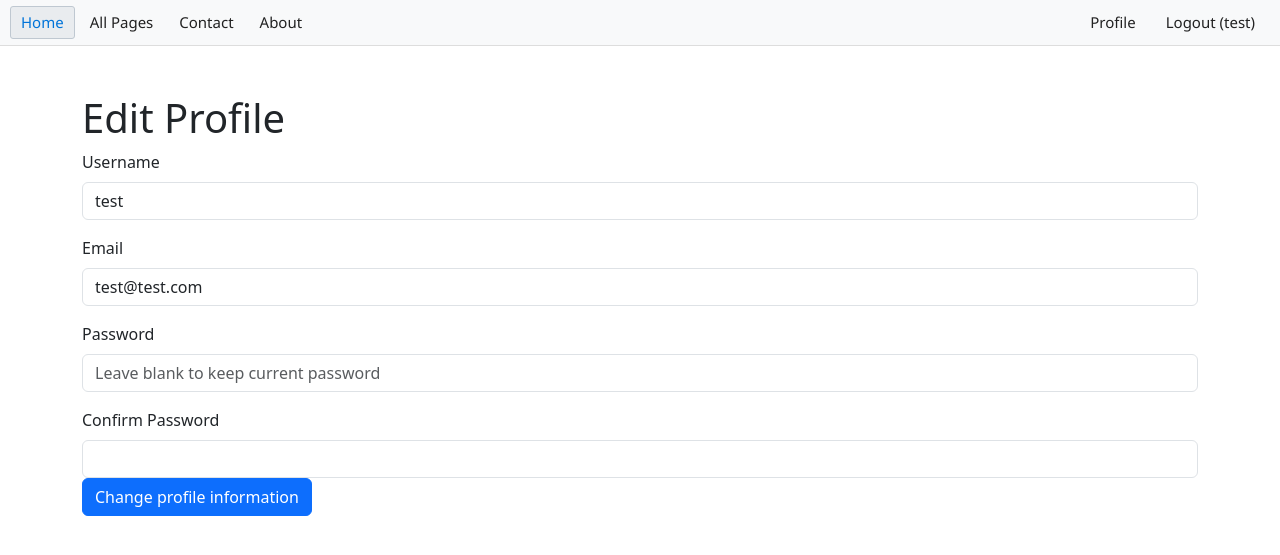
After one commit to Doody06/Practice_Wiki, a Flask app: page /edit_profile in a window 1280 px wide. The commit adds this page. Shown: the top 555 px of the page. Run offline with Flask 3, Linux system fonts and the light colour scheme; a user stored in the database is signed in.

```diff
--- a/app/forms.py
+++ b/app/forms.py
@@ -1,6 +1,6 @@
 from flask_wtf import FlaskForm
 from wtforms import StringField, PasswordField, SubmitField, EmailField, TextAreaField
-from wtforms.validators import DataRequired, Email, EqualTo, Length
+from wtforms.validators import DataRequired, Email, EqualTo, Length, Optional
 import markdown2
 
 class LoginForm(FlaskForm):
@@ -12,8 +12,22 @@ class RegistrationForm(FlaskForm):
     username = StringField('Username', validators=[DataRequired(), Length(min=3, max=25)])
     email = EmailField('Email', validators=[DataRequired(), Email()])
     password = PasswordField('Password', validators=[DataRequired(), Length(min=6, max=50)])
-    confirm_password = PasswordField('Confirm Password', validators=[DataRequired(), EqualTo('password')])
+    confirm_password = PasswordField('Confirm Password', validators=[DataRequired(), EqualTo('password', message='Passwords must match')])
     submit = SubmitField('Register')
+
+class EditProfileForm(FlaskForm):
+    username = StringField('Username', validators=[DataRequired(), Length(min=3, max=25),])
+    email = EmailField('Email', validators=[DataRequired(), Email(),])
+    password = PasswordField('Password', validators=[Optional(), Length(min=6, max=50)])
+    confirm_password = PasswordField('Confirm Password', validators=[Optional()])
+
+    def validate_confirm_password(form, field):
+        if form.password.data:
+            if not field.data:
+                raise ValueError('Please confirm your password.')
+            if field.data != form.password.data:
+                raise ValueError('Passwords must match.')
+    submit = SubmitField('Update Profile')
 
 class NewPageForm(FlaskForm):
     title = StringField('Title', validators=[DataRequired(), Length(max=200)])
--- a/app/routes/auth.py
+++ b/app/routes/auth.py
@@ -1,13 +1,14 @@
 from flask import Blueprint, render_template, redirect, url_for, flash, request
 from flask_login import login_user, logout_user, login_required, current_user
 from app import db
-from app.forms import LoginForm, RegistrationForm
+from app.forms import LoginForm, RegistrationForm, EditProfileForm
 from app.models import User
 
 bp = Blueprint('auth', __name__)
 
 @bp.route('/login', methods=['GET', 'POST'])
 def login():
+    #temporary login my account for debugging
    user = User.query.filter_by(username='doody').first()
    login_user(user)
    return redirect(url_for('admin.dashboard'))
@@ -48,3 +49,24 @@ def register():
 def logout():
     logout_user()
     return redirect(url_for('user.home'))
+
+@bp.route('/edit_profile', methods=['GET', 'POST'])
+@login_required
+def edit_profile():
+    user = current_user
+    print(user.username)
+    form = EditProfileForm()
+    if form.validate_on_submit():
+        user.username = form.username.data
+        user.email = form.email.data
+        if form.password.data:
+            user.set_password(form.password.data)
+        db.session.commit()
+        flash('Profile updated successfully!', 'success')
+        return redirect(url_for('user.profile', username=user.username))
+    else:
+        if form.errors: #change this block to make it readable >:
+            for field, errors in form.errors.items():
+                for error in errors:
+                    flash(f'Error in {getattr(form, field).label.text}: {error}', 'danger')
+    return render_template('edit_profile.html', form=form, user=user)
--- a/app/templates/base.html
+++ b/app/templates/base.html
@@ -57,6 +57,7 @@
                 <a href="{{ url_for('admin.dashboard') }}">Admin Dashboard</a>
             {% endif %}
             <a href="{{ url_for('auth.logout') }}" class="right">Logout ({{ current_user.username }})</a>
+            <a href="{{ url_for('user.profile', username=current_user.username) }}" class="right">Profile</a>
         {% else %}
             <a href="{{ url_for('auth.login') }}" class="right">Login</a>
             <a href="{{ url_for('auth.register') }}" class="right">Register</a>
--- /dev/null
+++ b/app/templates/edit_profile.html
@@ -0,0 +1,39 @@
+{% extends "base.html" %}
+
+{% block title %}Edit Profile{% endblock %}
+
+{% block content %}
+<div class="container mt-5">
+    <h1>Edit Profile</h1>
+    <form method="POST" action="{{ url_for('auth.edit_profile') }}">
+        {{ form.csrf_token}}
+        <div class="mb-3">
+            <label for="username" class="form-label">Username</label>
+            <input type="text" class="form-control" id="username" name="username" required, value="{{ user.username }}">
+        </div>
+        <div class="mb-3">
+            <label for="email" class="form-label">Email</label>
+            <input type="email" class="form-control" id="email" name="email" required, value="{{ user.email }}">
+        </div>
+        <div class="mb-3">
+            <label for="password" class="form-label">Password</label>
+            <input type="password" class="form-control" id="password" name="password" placeholder="Leave blank to keep current password">
+        </div>
+        <div class="mb-3">
+            <label for="confirm_password" class="form-label">Confirm Password</label>
+            <input type="password" class="form-control" id="confirm_password" name="confirm_password">
+        <button type="submit" class="btn btn-primary">Change profile information</button>
+        </form>
+</div>
+<div>
+    {% with messages = get_flashed_messages() %}
+    {% if messages %}
+    {% for messages in messages %}
+    <div class="alert alert-info mt-3">
+        {{ messages }}
+        {% endfor %}
+        </div>
+    {% endif %}
+    {% endwith %}
+</div>
+{% endblock %}
```
Also changed, not shown: app/routes/user.py (+12 -0 lines), app/templates/profile.html (added, +14 -0 lines), instance/app.db.
